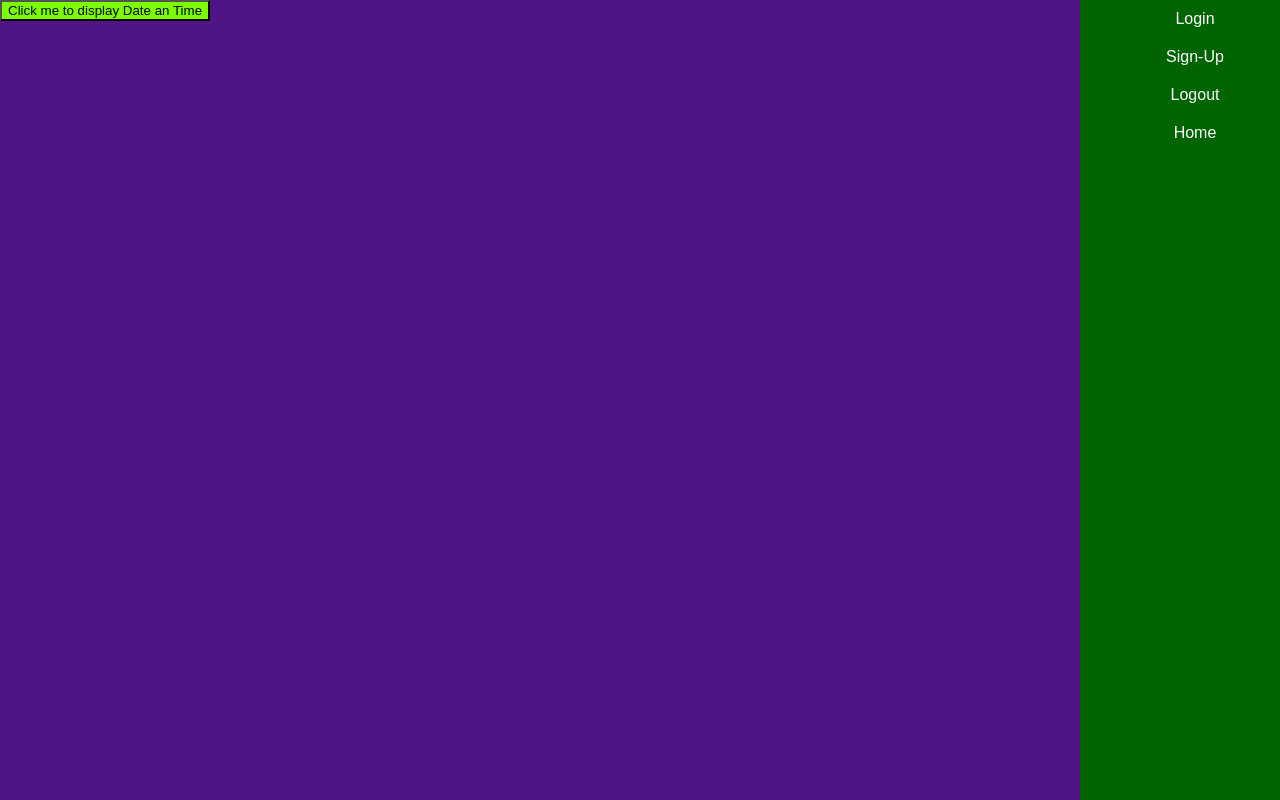
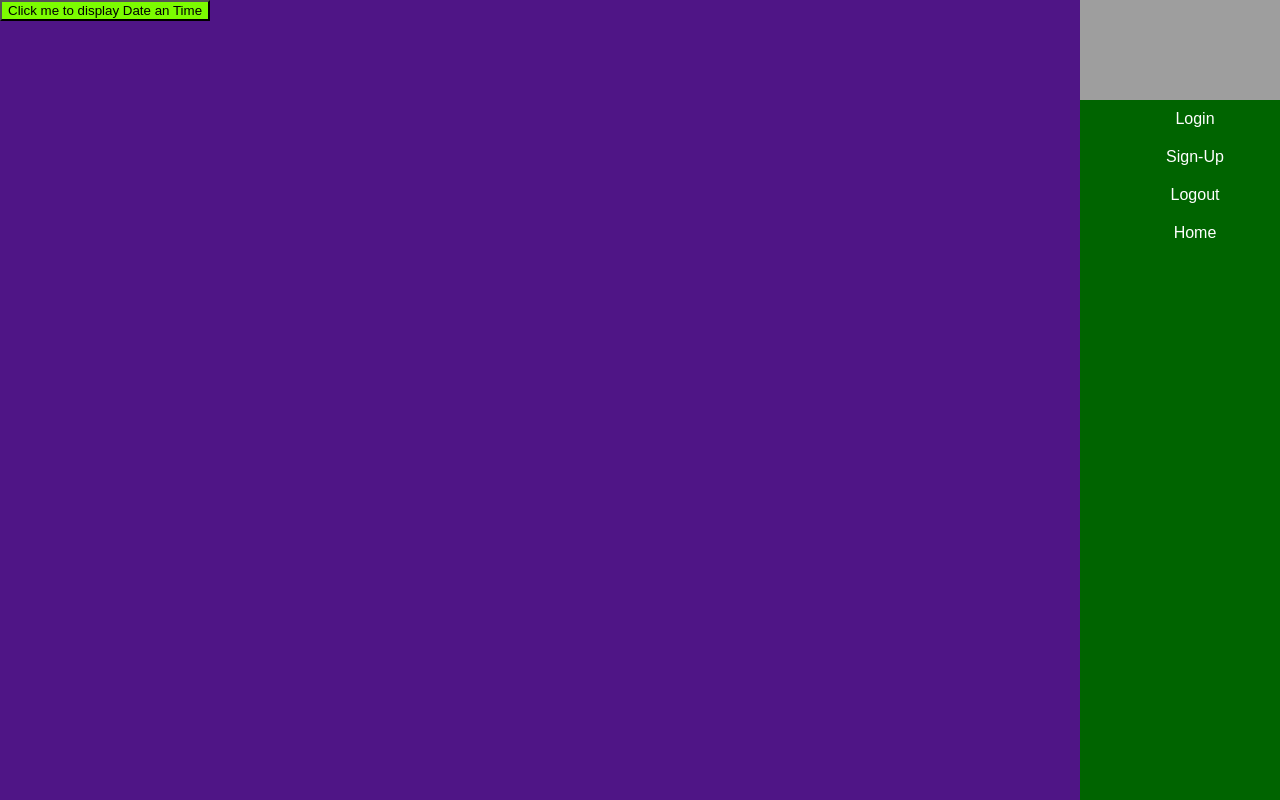
Before and after one commit to Eazy022/Flask_-bung, a Flask app: page / in a window 1280 px wide. Run offline with Flask 3, Linux system fonts and the light colour scheme; grey boxes are pictures that could not be loaded.

Commit message:
added picture to navbar

```diff
--- a/website/templates/base.html
+++ b/website/templates/base.html
@@ -15,6 +15,9 @@
 <body>
 
   <nav class="navbar">
+    <img src="{{ url_for('static', filename='WeedAnimation.jpeg') }}" alt="My biggest Love" style="height: 100px; width: 200px;"
+    >
+
     <navbar class="navbar-toggle"
             type="button"
             data-toggle="navbar-collapse"
```
